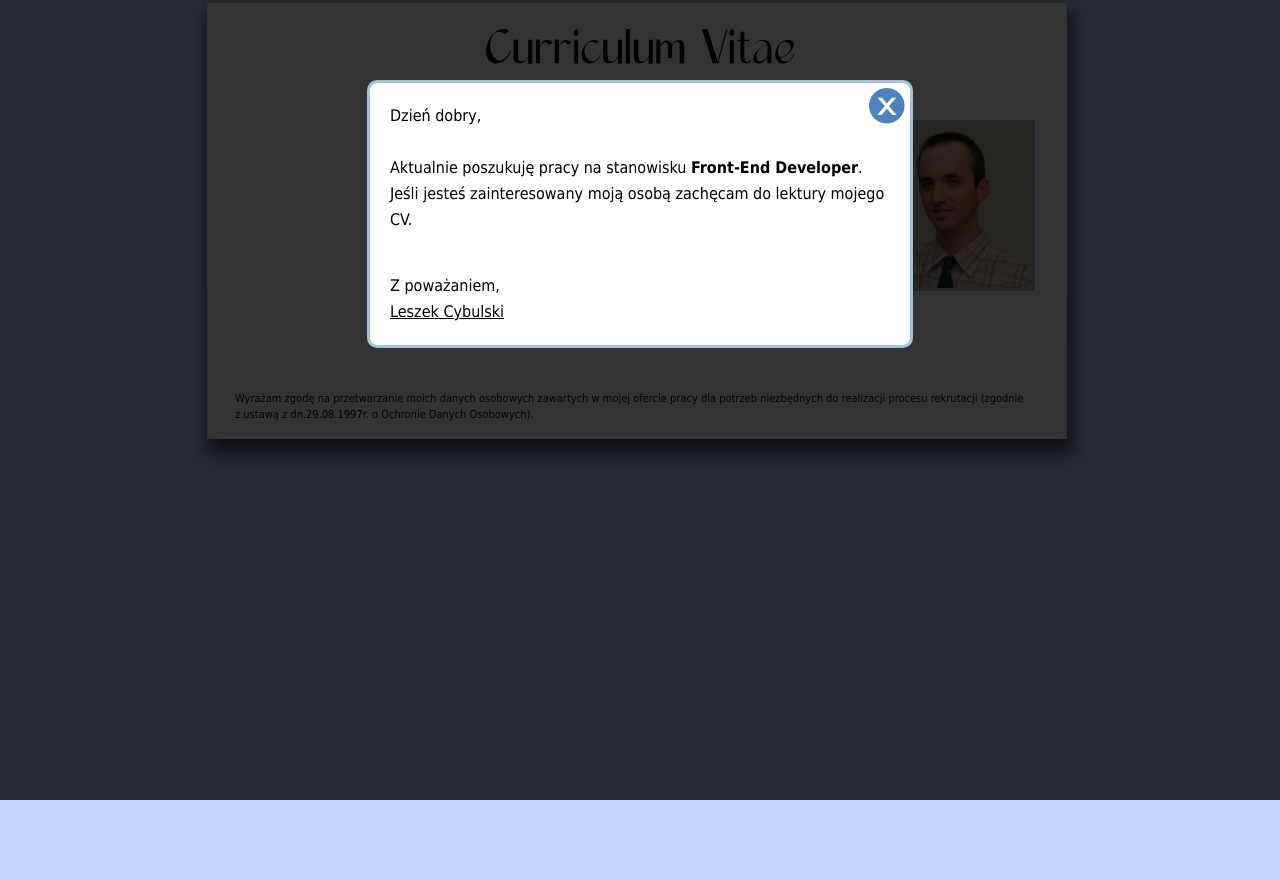
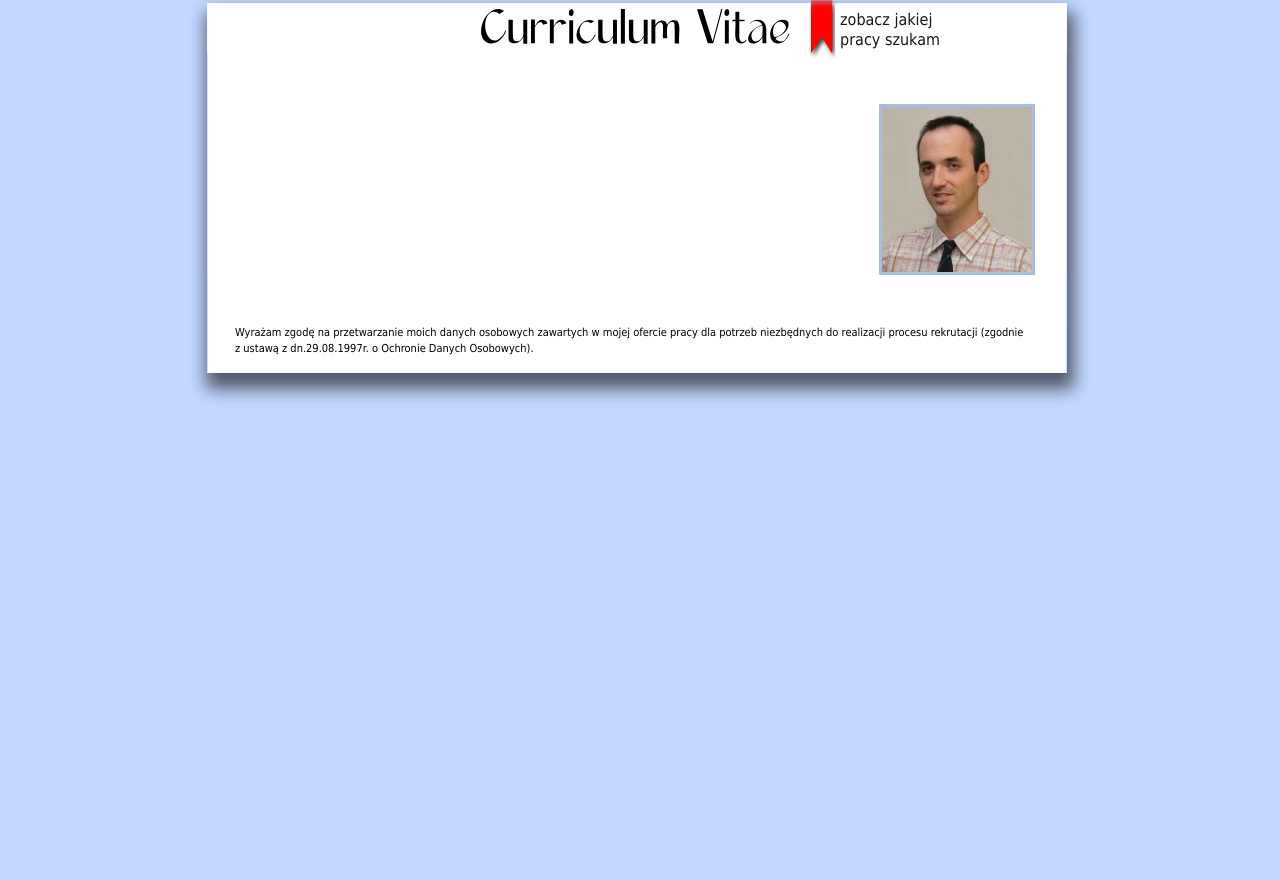
Before and after one commit to MrLechu/CV, a Django app: template templates/mycv/index.html in a window 1280 px wide. After the commit the page ends 400 px from the top, so only its background shows below. Run offline with Django 3.2, Linux system fonts and the light colour scheme; the template is opened without the code that fills it, so the values that code supplies are empty.

Commit message:
wylaczenie popup-u przy ladowaniu strony i przeniesienie jego tresci do nowego feature

```diff
--- a/mycv/static/css/style.css
+++ b/mycv/static/css/style.css
@@ -18,25 +18,26 @@
     div {clear: both;overflow: hidden;}
     /*abbr {padding: 2px 5px;}*/
     img {display: block;}
+    #ajax-loader{width:auto;height:auto;position:absolute;right:0;top:10px;display:none;}
 
 
 /* grid */
-body{background-color:#c1d7ff}
-#h, #c, #f {width: 100%;}
-#h-, #c-, #f- {margin:0 auto;width:800px;padding-right:10px;}
+body{background-color:#c1d7ff;min-width:855px;}
+#lc{position:relative;}
+#h, #c, #f, #s {width: 100%;}
+#h-, #c-, #f-, #t-, #s- {margin:0 auto;width:800px;padding-right:10px;}
 
-
-.close {background-image: url(../images/sprite.png);background-repeat: no-repeat;background-color: transparent;}
+.close,#bookmark {background-image: url(../images/sprite.png);background-repeat: no-repeat;background-color: transparent;}
 
 .close {text-indent:-99999em;width:100%;height:100%;display:block;}
 
-
 /*header */
-#home{text-align:center;background: transparent url(../images/home.png) no-repeat 50% 0;}
-#t {height:100px;padding-top:20px;}
-#t h1{font-size:48px;line-height:52px;}
-#h img{float:right;}
-#h .personalInfo{float:left;width:100%;text-align:left;}
+#h {text-align:center;background: transparent url(../images/home.png) no-repeat 50% 0;position:relative;}
+#h h1{font-size:48px;line-height:52px;}
+#h-{position:relative;}
+#c img{float:right;border-width:3px;border-color:#a6bfdd;border-style:solid;}
+#c .personalInfo{float:left;width:100%;text-align:left;}
+#s{position:absolute;z-index:50;top:0;overflow:visible;}
 
 /* content*/
 #c {background: transparent url(../images/c.png) repeat-y 50% 0;}
@@ -45,7 +46,6 @@ body{background-color:#c1d7ff}
 /* footer */
 #f {background: transparent url(../images/f.png) no-repeat 50% 100%;}
 #f p{padding:50px 0;font-size:11px;line-height:16px;}
-
 
 /* sections */
 .section .header h3{color:#4f81bd;font-size:20px;line-height:26px;font-family:Calibri,sans-serif;text-transform:uppercase;font-style:italic;border-bottom: 1px solid #4F81BD;width:600px;margin:50px 0 20px;}
@@ -61,9 +61,6 @@ body{background-color:#c1d7ff}
 .personalInfo .vcard dd{width:300px;}
 .personalInfo .vcard dl dd.address{clear: both;}
 
-#h- img {border-width:3px;border-color:#a6bfdd;border-style:solid;}
-
-
 table{width:100%;}
 table td{vertical-align:top;border:1px solid #4f81bd;padding:10px;}
 table td.date{width:160px;background-color:#eee;}
@@ -71,12 +68,12 @@ table td.date strong{display:block;margin-top:5px;}
 
 .actions{clear:both;margin-top:10px;float:left;font-size:12px;line-height:14px;}
 
-.welcome_wrapper{position:absolute;top:10%;margin:0 auto;z-index:2000;width:100%;height: 100%;}
+/*.welcome_wrapper{position:absolute;top:10%;margin:0 auto;z-index:2000;width:100%;height: 100%;}
 .welcome{background-color: #fff;border:3px solid #a6bfdd;padding:20px;font-size:16px;line-height:26px;margin:0 auto;width:500px;border-radius:10px;position:relative;display:none;}
 .welcome .close{width:36px;height:36px;background-position: 0 0;position:absolute;right:5px;top:5px;cursor:pointer;}
 .welcome .close:hover{background-position: 0 -36px;}
 .welcome .sign{margin-top:40px;}
-.overlay{position:fixed;left:0;top:0;background-color: #000;width:100%;height:100%;z-index:1000;}
+.overlay{position:fixed;left:0;top:0;background-color: #000;width:100%;height:100%;z-index:1000;}*/
 
 /* 404, 500 */
 #error #c{background: none;}
@@ -91,3 +88,34 @@ table td.date strong{display:block;margin-top:5px;}
 .welcome {width:auto;}
 #home,#c,#f{background: #fff;}
 }
+
+/* slider menu */
+#smenu{
+  margin:0 auto;display:none;border:1px solid #8db6ff;border-width:0 1px 1px 1px;width:500px;z-index:100;padding:20px 30px 30px;line-height:28px;
+  background-image: linear-gradient(top, #FFFFFF 34%, #FFFFFF 51%, #C1D7FF 115%);
+  background-image: -o-linear-gradient(top, #FFFFFF 34%, #FFFFFF 51%, #C1D7FF 115%);
+  background-image: -moz-linear-gradient(top, #FFFFFF 34%, #FFFFFF 51%, #C1D7FF 115%);
+  background-image: -webkit-linear-gradient(top, #FFFFFF 34%, #FFFFFF 41%, #C1D7FF 115%);
+  background-image: -ms-linear-gradient(top, #FFFFFF 34%, #FFFFFF 51%, #C1D7FF 115%);
+
+  border-radius:0 0px 0px 10px;
+  -webkit-border-bottom-right-radius: 10px;
+  -webkit-border-bottom-left-radius: 10px;
+  -moz-border-radius-bottomright: 10px;
+  -moz-border-radius-bottomleft: 10px;
+  border-bottom-right-radius: 10px;
+  border-bottom-left-radius: 10px;
+
+  box-shadow: 0px 4px 10px rgba(0, 0, 0, 0.80);
+  -moz-box-shadow: 0px 4px 13px rgba(0, 0, 0, 0.80);
+  -webkit-box-shadow: 0px 4px 13px rgba(0, 0, 0, 0.80);
+
+/* For Internet Explorer 5.5 - 7 */
+      filter: progid:DXImageTransform.Microsoft.gradient(startColorstr=#ffffff, endColorstr=#C1D7FF);
+      /* For Internet Explorer 8 */
+      -ms-filter: "progid:DXImageTransform.Microsoft.gradient(startColorstr=#ffffff, endColorstr=#C1D7FF)";
+      background-color: #CCC;
+}
+#bookmark{width:128px;height:60px;background-position:-36px 0;cursor:pointer;padding-top:5px;padding-left:8px;float:right;margin-right:90px;}
+#bookmark span{opacity:0.9;background-color:#fff;font-size:16px;line-height:20px;display:block;float:right;padding:5px;}
+#bookmark span:hover{color:#4d5666;}
--- a/mycv/static/js/application.js
+++ b/mycv/static/js/application.js
@@ -1,17 +1,31 @@
 $(document).ready(function(){
-  $('body').append('<div class="overlay"></div>');
-  overlay = $('.overlay');
-  overlay.css('opacity','.8');
-  $(".welcome").css('display','block');
-
-  $(".welcome .close").click(function(){
-    $(this).parent().parent().css('display','none');
-    overlay.remove();
-  });
+  // $('body').append('<div class="overlay"></div>');
+  // overlay = $('.overlay');
+  // overlay.css('opacity','.8');
+  // $(".welcome").css('display','block');
+//
+  // $(".welcome .close").click(function(){
+    // $(this).parent().parent().css('display','none');
+    // overlay.remove();
+  // });
 
   $('a[rel*=external]').click(function(e) {
     window.open(this.href);
     return false;
   });
 
+
+  var ajaxLoader = $("#ajax-loader");
+
+
+  $("#bookmark").toggle(function(){
+    $(ajaxLoader).css('display','block');
+    $("#smenu").slideDown("slow",function() {ajaxLoader.css('display','none')});
+    $(this).animate({top: '+=130'}, 'slow', function(){$(this).css('display','block')});
+
+  }, function(){
+     $(ajaxLoader).css('display','block');
+     $("#smenu").slideUp("slow",function() {$(ajaxLoader).css('display','none')});
+     $(this).animate({top: '-=130'}, 'slow', function(){$(this).css('display','block')});
+   });
 });
--- a/templates/layout/base.html
+++ b/templates/layout/base.html
@@ -31,15 +31,14 @@
   </head>
   <body>
     <div id="lc">
-      <h2>{{ flavor }}</h2>
-      <div id="home">
-        <div id="t">
-          <div id="t-">
+        <div id="h">
+          <div id="h-">
             <h1>Curriculum Vitae</h1>
+            <img src="{% get_static_prefix %}images/ajax-loader.gif" alt="Ajax loader" id="ajax-loader" />
           </div>
         </div>
-        <div id="h">
-          <div id="h-">
+       <div id="c">
+        <div id="c-">
           {% block personal_info %}
           <div class="section personalInfo">
             <div class="content">
@@ -48,11 +47,6 @@
             </div>
           </div>
           {% endblock %}
-          </div>
-        </div>
-      </div>
-      <div id="c">
-        <div id="c-">
           {% block content %}{% endblock %}
         </div>
       </div>
@@ -65,7 +59,14 @@
         </div>
       </div>
       {% block welcome %}{% endblock %}
-
+      <div id="s">
+        <div id="s-">
+          <div id="smenu">
+            <p>Dzień dobry,<br />Aktualnie poszukuję pracy na stanowisku <strong>Front-End Developer</strong>.<br />Jeśli jesteś zainteresowany moją osobą zachęcam do lektury mojego CV.</p>
+          </div>
+          <div id="bookmark" title="Zobacz jakiej pracy szukam"><span>zobacz jakiej<br />pracy szukam</span></div>
+        </div>
+      </div>
     </div> <!-- #lc -->
     <script type="text/javascript" src="{% get_static_prefix %}js/application.js"></script>
     <script type="text/javascript" src="{% get_static_prefix %}js/cufon/cufon-yui.js"></script>
--- a/templates/mycv/index.html
+++ b/templates/mycv/index.html
@@ -142,6 +142,7 @@
 {% endblock %}
 
 {% block welcome %}
+{% comment %}
 <div class="welcome_wrapper">
   <div class="welcome">
     <span class="close" title="Zamknij okno">close</span>
@@ -152,4 +153,5 @@
     </p>
   </div>
 </div>
+{% endcomment %}
 {% endblock %}
```
Also changed, not shown: mycv/static/images/ajax-loader.gif (added), mycv/static/images/sprite.png, 2 other files. Lines whose indentation alone changed are shown as unchanged.
